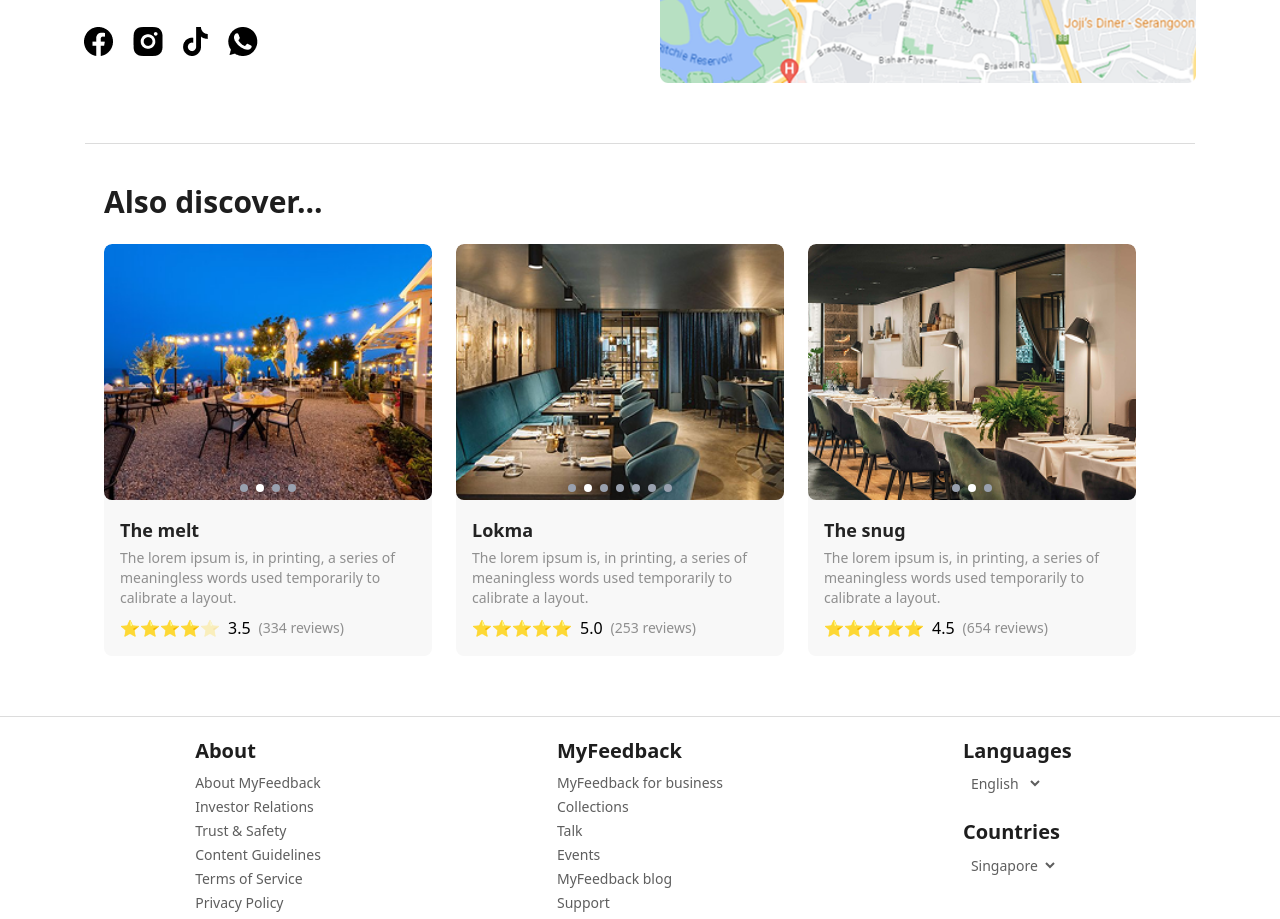
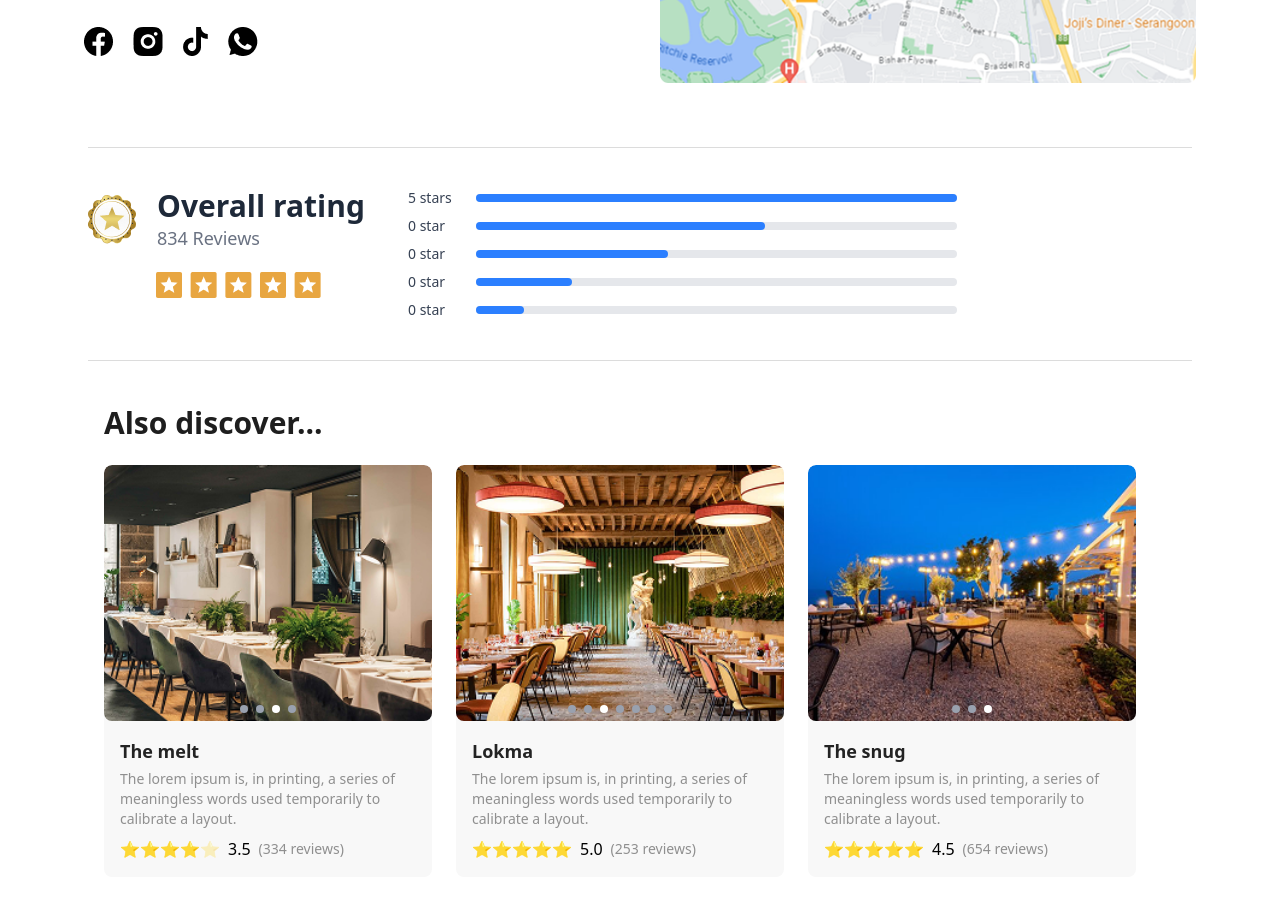
Before and after one commit to marufahmed347/React-Assignment-3, a React (Vite) app: page / in a window 1280 px wide. Shown: the part 1840-2759 px from the top of the page. Built offline with nearby package versions, Linux system fonts and the light colour scheme.

Commit message:
rating done

```diff
--- a/src/components/all-pages/page3/Information.jsx
+++ b/src/components/all-pages/page3/Information.jsx
@@ -46,9 +46,6 @@ const ContactCard = () => {
         <img src="map2.png" alt="" />
       </div>
     </div>
-
-
-    <hr className="my-5 max-w-[1110px] mx-auto  text-[#DCDCDC]" />
     </>
   );
 };
--- /dev/null
+++ b/src/components/all-pages/page3/Rating.jsx
@@ -0,0 +1,54 @@
+import React from "react";
+
+const ratings = [
+  { label: "5 stars", value: 100 },
+  { label: "0 star", value: 60 },
+  { label: "0 star", value: 40 },
+  { label: "0 star", value: 20 },
+  { label: "0 star", value: 10 },
+];
+
+const totalReviews = 834;
+
+export default function OverallRating() {
+  return (
+    <div className="max-w-6xl w-full mx-auto bg-white p-4 md:p-6 rounded-md">
+      <div className="border-t mb-6 lg:mb-10 text-[#DCDCDC]" />
+      <div className="flex flex-col md:flex-row gap-5 md:items-start">
+
+        <div className="md:w-[300px]">
+          <div className="flex items-center my-auto gap-5 mb-5">
+            <div className="text-yellow-500">
+              <img src="starb.png" alt="" />
+            </div>
+            <div className="">
+            <h2 className="text-xl md:text-2xl lg:text-3xl font-bold text-gray-800">Overall rating</h2>
+            <p className="text-lg text-gray-500">{totalReviews} Reviews</p>
+            </div>
+          </div>
+
+
+          <div className="flex lg:justify-center">
+            <img src="star.png" alt="" />
+          </div>
+        </div>
+
+        <div className="md:w-[549px] w-full space-y-2">
+          {ratings.map((item, index) => (
+            <div key={index} className="flex items-center gap-3">
+              <div className="w-14 text-sm text-gray-700">{item.label}</div>
+              <div className="flex-1 bg-gray-200 h-2 rounded">
+                <div
+                  className="bg-blue-500 h-full rounded"
+                  style={{ width: `${item.value}%` }}
+                ></div>
+              </div>
+            </div>
+          ))}
+        </div>
+      </div>
+
+      <div className="border-t mt-6 lg:mt-10 text-[#DCDCDC]" />
+    </div>
+  );
+}
--- a/src/components/all-pages/page3/page-3.jsx
+++ b/src/components/all-pages/page3/page-3.jsx
@@ -4,6 +4,7 @@ import MiniCard from './MiniCard'
 import FooterSection from './Footer'
 import PhotoGallery from './Photos'
 import ContactCard from './Information'
+import OverallRating from './Rating'
 
 function Page3() {
   return (
@@ -11,6 +12,7 @@ function Page3() {
     <HeroSection/>
     <PhotoGallery/>
     <ContactCard/>
+    <OverallRating/>
 
 
     <MiniCard/>
```
Also changed, not shown: public/starb.png (added).
